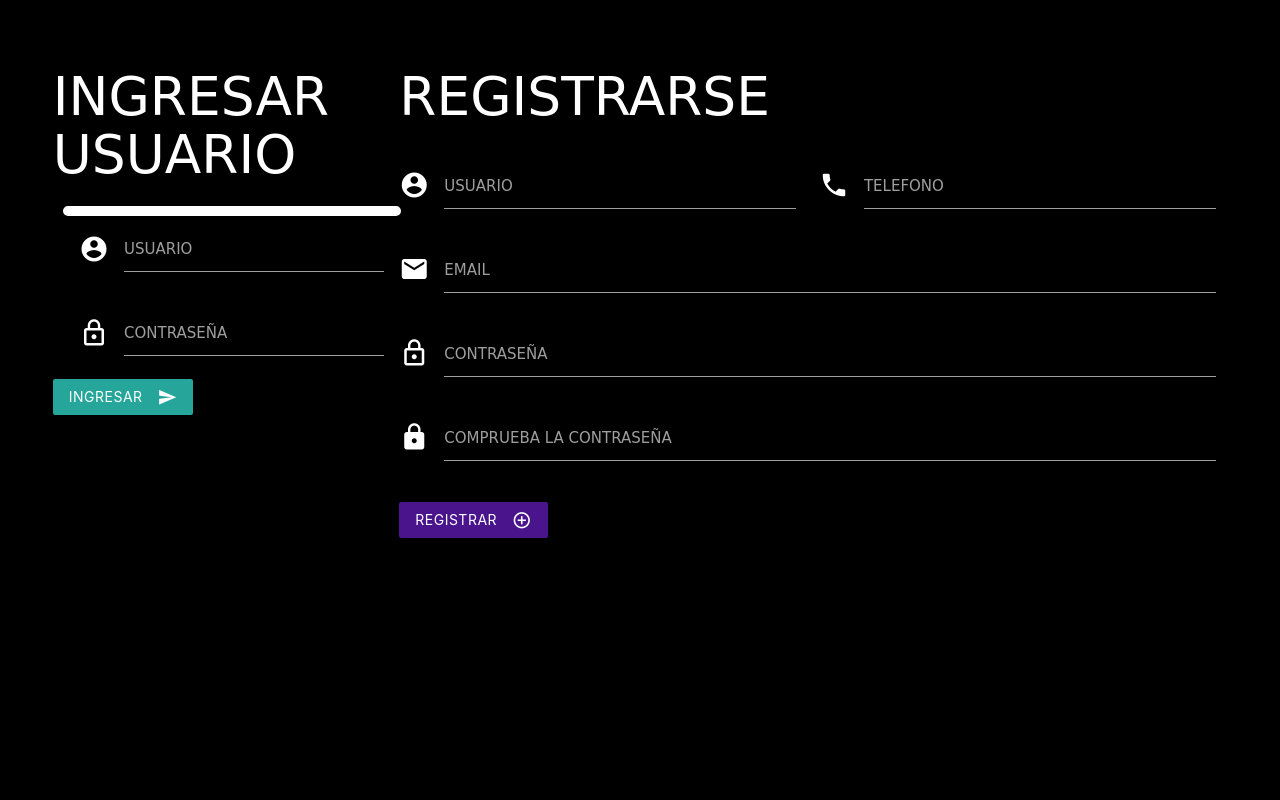
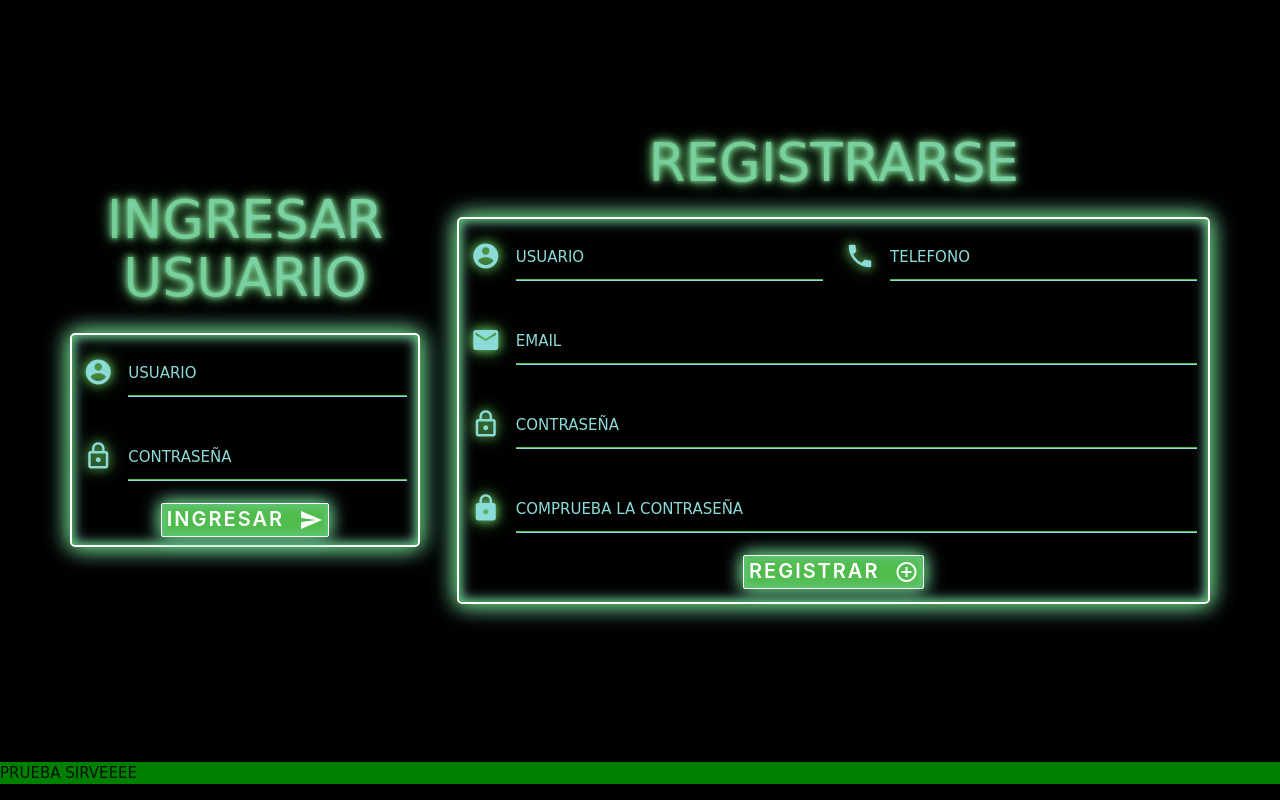
Before and after one commit to JDavid237/Default, a PHP site: page /Sesion.php in a window 1280 px wide. Run offline with PHP 8.4, Linux system fonts and the light colour scheme.

Commit message:
Add files via upload

```diff
--- a/RETO/Productos/Sesion.php
+++ b/RETO/Productos/Sesion.php
@@ -11,18 +11,19 @@
 </head>
 
 <body>
+<div class="organized">
+    <section class="general">
 
-    <section class="general">
-        <div class="formulario">
+    <div class="formulario">
             <form action="login.php" class="col s12" method="post">
 
-                <div class="row">
-
-                <div class="ingreso">
+            <div class="titulo">
                 <h2>Ingresar usuario</h2>
                 </div>
+                <div class="row f1">
 
-                <div class="f1">
+
+
                 <div class="input-field col s12">
                     <i class="material-icons prefix">account_circle</i>
                     <input id="icon_prefix" type="text" class="validate" name="nombre_usuario">
@@ -33,23 +34,24 @@
                         <input id="icon_lock_outline " type="password" class="validate" name="contrasena">
                         <label for="icon_lock_outline ">Contraseña</label>
                     </div>
-                </div>
-
-                <button class="btn waves-effect waves-light" type="submit" name="action">Ingresar
+                    <button class="boton" type="submit" name="action">Ingresar
                     <i class="material-icons right">send</i>
                 </button>
                 </div>
+
+
+
             </form>
         </div>
 
 
         <div class="formulario">
-        <div class="registro">
+
+            <form action="agregar_usuario.php" class="col s12" method="post">
+            <div class="titulo">
                 <h2>Registrarse</h2>
                 </div>
-            <form action="agregar_usuario.php" class="col s12" method="post">
-
-                <div class="row">
+                <div class="row f2">
 
 
 
@@ -66,8 +68,8 @@
                     </div>
                     <div class="input-field col s12">
                         <i class="material-icons prefix">mail</i>
-                        <input id="icon_email" type="email" class="validate" name="email">
-                        <label for="icon_email ">Email</label>
+                        <input id="icon_prefix3" type="email" class="validate" name="email">
+                        <label for="icon_prefix3">Email</label>
                     </div>
                     <div class="input-field col s12">
                         <i class="material-icons prefix">lock_outline </i>
@@ -78,20 +80,24 @@
                         <i class="material-icons prefix">lock_opem </i>
                         <input id="icon_lock_open" type="password" class="validate" name="contrasena2">
                         <label for="icon_lock_open">Comprueba la contraseña</label>
-                    </div>
-
                 </div>
-                <button class="btn waves-effect waves-light purple darken-4" type="submit" name="action">Registrar
+                    <button class="boton" type="submit" name="action">Registrar
                     <i class="material-icons right">control_point</i>
                 </button>
+                </div>
+
 
             </form>
         </div>
 
 
+        </div>
 
+    </section>
+    <div class="comprobacion">
+            prueba sirveeee
         </div>
-    </section>
+</div>
 
 
 
--- a/RETO/Productos/productos.css
+++ b/RETO/Productos/productos.css
@@ -18,33 +18,129 @@ body {
     display: flex;
     flex-direction: column;
     min-height: 100vh;
+    margin-top: 0;
 }
 
 /* Sesion */
 .general {
-    margin: 4vh auto;
-    width: 90%;
+    height: 100vh;
+    margin: -3% auto 0 auto;
+    width: 92%;
     color: white;
     display: flex;
+    align-items: center;
 }
 
+.organized{
+    display: flex;
+    flex-direction: column;
+}
+.titulo{
+    text-align: center;
+    background: linear-gradient(90deg, var(--verde1), var(--verde2), var(--azul));
+    -webkit-background-clip: text;
+    background-clip: text;
+    color: transparent;
+    animation: neon 2.5s ease-in-out infinite alternate, montañaRusa 3s infinite;
+
+}
+.formulario{
+    margin: 0 30px;
+}
+
+
+  .input-field label {
+    color: var(--azul);
+  }
+
+  .input-field input[type=text],
+  .input-field input[type=tel],
+  .input-field input[type=email],
+  .input-field input[type=password]{
+    color: #51BC4E;
+    border-bottom: 1px solid #51BC4E;
+    box-shadow: 0 1px 0 0 var(--azul);
+  }
+
+  .input-field input[type=text]:focus + label,
+  .input-field input[type=tel]:focus + label,
+  .input-field input[type=email]:focus + label,
+  .input-field input[type=password]:focus + label {
+    color: var(--verde1);
+  }
+
+  .input-field input[type=text]:focus,
+  .input-field input[type=tel]:focus,
+  .input-field input[type=email]:focus,
+  .input-field input[type=password]:focus{
+    border-bottom: 1px solid #51BC4E!important;
+    box-shadow: 0 2px 0 0 var(--azul)!important;
+    color: white;
+  }
+
+  .input-field input[type=text].valid,
+  .input-field input[type=tel].valid,
+  .input-field input[type=email].valid,
+  .input-field input[type=password].valid {
+    border-bottom: 1px solid var(--verde1);
+    box-shadow: 0 1px 0 0 var(--azul);
+  }
+
+  .input-field input[type=text].invalid,
+  .input-field input[type=tel].invalid,
+  .input-field input[type=email].invalid,
+  .input-field input[type=password].invalid {
+    border-bottom: 1px solid var(--rojo) ;
+    box-shadow: 0 1px 0 0 var(--rojo);
+  }
+
+  .input-field .prefix, .input-field .prefix.active {
+    color: var(--azul);
+    text-shadow: 0 0 18px var(--verde1), 0 0 10px var(--verde2);
+  }
+
+
 .f1{
-    margin: 0 10px;
+
     border-radius: 5px;
-    border:5px solid white;
+    border:2px solid white;
+    box-shadow: 0 0 20px var(--verde1), inset 0 0 10px var(--verde1), 0 0 25px var(--azul), inset 0 0 15px var(--azul);
 }
 
 .f2{
-    margin: 0 10px;
     border-radius: 5px;
-    border:5px solid white;
+    border:2px solid white;
+    box-shadow: 0 0 20px var(--verde1), inset 0 0 10px var(--verde1), 0 0 25px var(--azul), inset 0 0 15px var(--azul);
 }
 
-
-input{
+.f1 button{
+    margin-bottom: 2.5%;
+}
+.boton{
+    padding: 4px 5px;
+    letter-spacing: 2px;
+    font-size: 20px;
+    background: var(--verde1);
+    cursor: pointer;
     color: white;
+    text-transform: uppercase;
+    font-weight: 600;
+    width: max-content;
+    border-radius: 2px;
+    box-shadow: 0 0 15px var(--verde1), inset 0 0 15px var(--verde1), 0 0 20px var(--azul), inset 0 0 10px var(--azul);
+    border: 1px solid white;
+    margin: 2% auto 1.8% auto;
+    display: flex;
+    justify-content: center;
 }
 
+.boton:hover{
+    animation: 2s parpadeo infinite;
+}
+
+.comprobacion{
+    background-color: green;
+}
 /* Inicio */
 
 /* Logo */
@@ -57,7 +153,7 @@ input{
     -webkit-background-clip: text;
     background-clip: text;
     color: transparent;
-    animation: neon 2.5s ease-in-out infinite alternate, montañaRusa 2s infinite;
+    animation: neon 2.5s ease-in-out infinite alternate, montañaRusa 3s infinite;
 
 }
 
@@ -85,7 +181,7 @@ input{
 }
 
 .nav a:hover {
-    animation: parpadeo 2s infinite, montañaRusa 2s 2;
+    animation: parpadeo 2s infinite, montañaRusa 3s 2;
 
 }
 
@@ -304,7 +400,7 @@ img {
 /* Animaciones */
 @keyframes montañaRusa {
     0% {
-        transform: translateY(0);
+        transform: translateY(3px);
     }
 
     25% {
@@ -312,15 +408,15 @@ img {
     }
 
     50% {
-        transform: translateY(0);
+        transform: translateY(3px);
     }
 
     75% {
-        transform: translateY(3px);
+        transform: translateY(-3px);
     }
 
     100% {
-        transform: translateY(0);
+        transform: translateY(3px);
     }
 }
 
```
